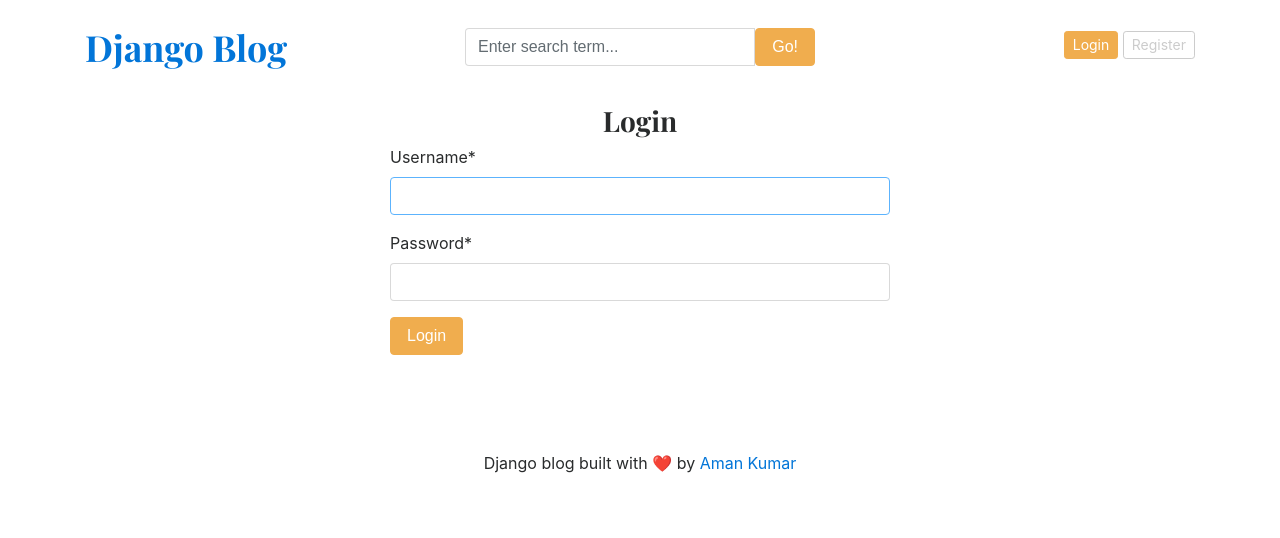
After one commit to mramankumar01/blog-web-app, a Django app: page /login/ in a window 1280 px wide. The commit adds this page. Shown: the top 538 px of the page. Run offline with Django 5.2, Linux system fonts and the light colour scheme; data that the repository does not hold is empty; some libraries are stand-ins or nearby versions.

Commit message:
registration and login functionality

```diff
--- a/blog_main/settings.py
+++ b/blog_main/settings.py
@@ -39,6 +39,8 @@ INSTALLED_APPS = [
     'django.contrib.staticfiles',
     'blogs',
     'about',
+    'crispy_forms',
+    'crispy_bootstrap4',
 ]
 
 MIDDLEWARE = [
@@ -126,3 +128,5 @@ STATICFILES_DIRS = [
 
 MEDIA_URL = '/media/'
 MEDIA_ROOT = BASE_DIR /'media'
+
+CRISPY_TEMPLATE_PACK = 'bootstrap4'
--- a/blog_main/urls.py
+++ b/blog_main/urls.py
@@ -25,7 +25,10 @@ urlpatterns = [
     path('admin/', admin.site.urls),
     path('', views.home, name='home'),
     path('category/', include('blogs.urls')),
-    path('<slug:slug>/', BlogsView.blogs, name='blogs'),
+    path('blogs/<slug:slug>/', BlogsView.blogs, name='blogs'),
     # Search endpoint
     path('blogs/search/', BlogsView.search, name='search'),
+    path('register/', views.register, name='register'),
+    path('login/', views.login, name='login'),
+    path('logout/', views.logout, name='logout'),
 ] + static(settings.MEDIA_URL, document_root=settings.MEDIA_ROOT)
--- a/blog_main/views.py
+++ b/blog_main/views.py
@@ -1,6 +1,9 @@
-from django.shortcuts import render
+from django.shortcuts import redirect, render
 from about.models import About
+from .forms import RegistrationForm
 from blogs.models import Blog
+from django.contrib.auth.forms import AuthenticationForm
+from django.contrib import auth
 
 
 def home(request):
@@ -18,3 +21,45 @@ def home(request):
         'about': about,
     }
     return render(request, 'home.html', context)
+
+
+def register(request):
+    if request.method == 'POST':
+        form = RegistrationForm(request.POST)
+        if form.is_valid():
+            form.save()
+            return redirect('register')
+        else:
+            print(form.errors)
+    else:
+        form = RegistrationForm()
+    context = {
+        'form': form,
+    }
+    return render(request, 'register.html', context)
+
+
+def login(request):
+    if request.method == 'POST':
+        form = AuthenticationForm(request, request.POST)
+        if form.is_valid():
+            username = form.cleaned_data['username']
+            password = form.cleaned_data['password']
+
+            user = auth.authenticate(username=username, password=password)
+            if user is not None:
+                auth.login(request, user)
+            return redirect('home')
+        else:
+            print(form.errors)
+    else:
+        form = AuthenticationForm()
+    context = {
+        'form': form,
+    }
+    return render(request, 'login.html', context)
+
+
+def logout(request):
+    auth.logout(request)
+    return redirect('home')
--- a/templates/base.html
+++ b/templates/base.html
@@ -29,8 +29,14 @@
           </form>
         </div>
         <div class="col-4 d-flex justify-content-end align-items-center">
-          <a class="btn btn-sm btn-warning" href="#">Sign In</a> &nbsp;
-          <a class="btn btn-sm btn-outline-secondary" href="#">Register</a>
+          {% if not user.is_authenticated %}
+          <a class="btn btn-sm btn-warning" href="{% url 'login' %}">Login</a> &nbsp;
+          <a class="btn btn-sm btn-outline-secondary" href="{% url 'register' %}">Register</a>
+          {% else %}
+          <span>You are logged in as {{ user }}</span>
+          &emsp;
+          <span><a href="{% url 'logout' %}">Logout</a></span>
+          {% endif %}
         </div>
       </div>
     </header>
--- /dev/null
+++ b/templates/login.html
@@ -0,0 +1,12 @@
+{% extends 'base.html' %}
+
+{% block content %}
+{% load crispy_forms_tags %}
+<h3 class="text-center">Login</h3>
+<form action="{% url 'login' %}" method="POST" style="width:500px; margin:auto">
+    {% csrf_token %}
+    {{ form | crispy }}
+    <button type="submit" class="btn btn-warning">Login</button>
+</form>
+
+{% endblock %}
```
Also changed, not shown: blog_main/forms.py (added, +7 -0 lines), templates/register.html (added, +11 -0 lines).
